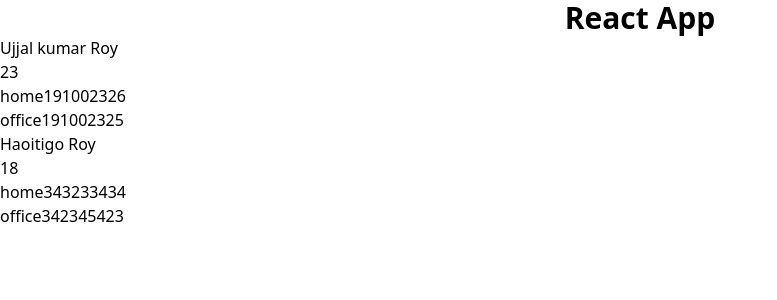
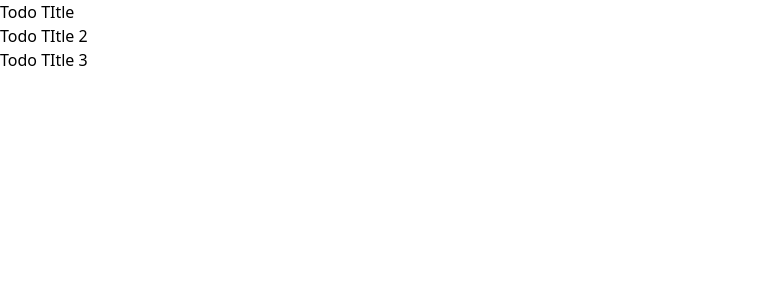
Before and after one commit to Ujjal-ENG/start-learn-react, a React (Create React App) app: page / in a window 1280 px wide. Shown: the top 300 px of the page, without its empty margins (0-777 px from the left). Built offline with nearby package versions, Linux system fonts and the light colour scheme.

Commit message:
here i know how react maninly work under the hood

```diff
--- a/src/App.js
+++ b/src/App.js
@@ -1,37 +1,23 @@
 import React from 'react';
-import { v4 as uuidv4 } from 'uuid';
 
-const users = [
-    {
-        fullName: 'Ujjal kumar Roy',
-        age: 23,
-        phones: [{ home: '191002326' }, { office: '191002325' }]
-    },
-    {
-        fullName: 'Haoitigo Roy',
-        age: 18,
-        phones: [{ home: '343233434' }, { office: '342345423' }]
-    }
-];
+function Todo() {
+    return React.createElement('div', {}, React.createElement('p', {}, 'Todo TItle'));
+}
+function Todo2() {
+    return (
+        <>
+            <div>
+                <p>Todo TItle 2</p>
+                <p>Todo TItle 3</p>
+            </div>
+        </>
+    );
+}
 const App = () => {
     return (
         <>
-            <h1 className="text-3xl font-bold text-center">React App</h1>
-            {users.map((el) => (
-                <div key={uuidv4()}>
-                    <h1>{el.fullName}</h1>
-                    <h1>{el.age}</h1>
-
-                    {el.phones.flat().map((el) => (
-                        <div key={uuidv4()}>
-                            <h1>
-                                {Object.keys(el)[0]}
-                                {Object.values(el)[0]}
-                            </h1>
-                        </div>
-                    ))}
-                </div>
-            ))}
+            <Todo />
+            <Todo2 />
         </>
     );
 };
```
